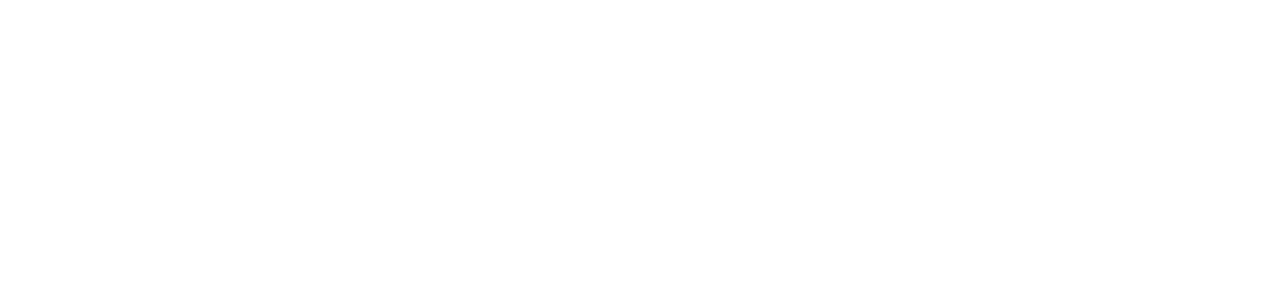
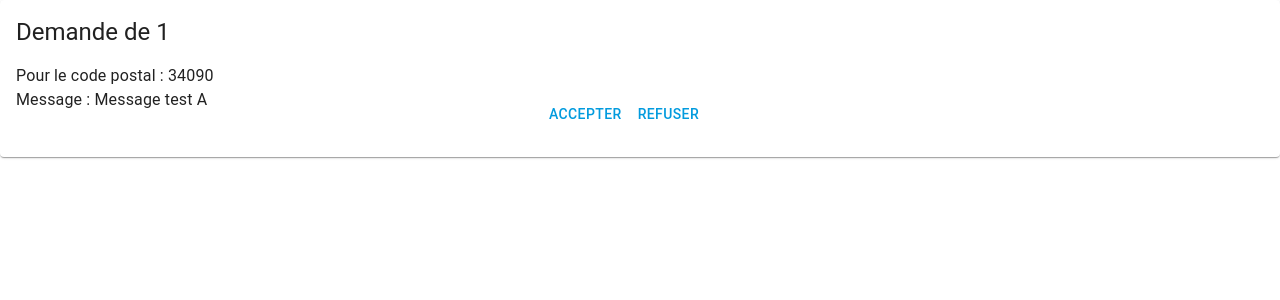
Before and after one commit to AxelCanton/polycovoit-react-web-app, a React (Create React App) app: page /waiting-reservations in a window 1280 px wide. Before the commit this address had no page. Shown: the top 300 px of the page. Built offline with nearby package versions, Linux system fonts and the light colour scheme.

Commit message:
waiting reservations page

```diff
--- a/src/App.tsx
+++ b/src/App.tsx
@@ -8,6 +8,7 @@
 import LoginPage from './pages/LoginPage/LoginPage';
 import MapPage from './pages/MapPage/MapPage';
 import SettingsPage from './pages/SettingsPage/SettingsPage';
+import WaitingReservationsPage from './pages/WaitingReservationsPage/WaitingReservationsPage';
 
 function App() {
 
@@ -18,6 +19,7 @@
       <Route path="/login" element={<LoginPage/>} />
       <Route path="/map" element={<MapPage/>} />
       <Route path="/asked-reservations" element={<AskedReservationsPage/>}/>
+      <Route path="/waiting-reservations" element={<WaitingReservationsPage/>}/>
       <Route path="/map" element={renderElement(<MapPage/>)} />
       <Route path="/settings" element={renderElement(<SettingsPage/>)} />
     </Routes>
--- a/src/components/AskedReservation/AskedReservation.tsx
+++ b/src/components/Reservation/AskedReservation.tsx
@@ -1,4 +1,4 @@
-import { IAskedReservationProps } from "./askedReservation.type";
+import { IAskedReservationProps } from "./reservation.type";
 import Card from '@mui/material/Card';
 import CardContent from '@mui/material/CardContent';
 import Typography from '@mui/material/Typography';
--- /dev/null
+++ b/src/components/Reservation/WaitingReservation.tsx
@@ -0,0 +1,37 @@
+import { Button, Card, CardContent, Grid, Typography } from "@mui/material";
+import { IWaitingReservationProps } from "./reservation.type";
+
+const WaitingReservation = (
+    {reservation}: IWaitingReservationProps
+) => {
+    return (
+        <Card>
+            <CardContent>
+                <Grid container spacing={2}>
+                    <Grid item xs={12}>
+                        <Typography variant="h5">
+                            Demande de {reservation.askingUser}
+                        </Typography>
+                    </Grid>
+                    <Grid item xs={12}>
+                        <Typography>
+                            Pour le code postal : {reservation.postalCode}
+                            <br/>
+                            Message : {reservation.message}
+                        </Typography>
+                    </Grid>
+                    <Grid container spacing={2} justifyContent="center">
+                            <Button>
+                                Accepter
+                            </Button>
+                            <Button>
+                                Refuser
+                            </Button>
+                    </Grid>
+                </Grid>
+            </CardContent>
+        </Card>
+    )
+}
+
+export default WaitingReservation;
--- a/src/pages/AskedReservationsPage/AskedReservationsPage.tsx
+++ b/src/pages/AskedReservationsPage/AskedReservationsPage.tsx
@@ -1,17 +1,17 @@
 import { useEffect, useState } from "react";
 import { useAppDispatch, useAppSelector } from "../../app/hooks";
-import AskedReservation from "../../components/AskedReservation/AskedReservation";
+import AskedReservation from "../../components/Reservation/AskedReservation";
 import { askedReservationFetch } from "../../thunks/AskedReservationThunk";
-import {IAskedReservation} from "../../components/AskedReservation/askedReservation.type"
+import {IReservation} from "../../components/Reservation/reservation.type"
 
 const AskedReservationsPage = () => {
 
     const dispatch = useAppDispatch()
 
-    useEffect(() => {
-        dispatch(askedReservationFetch())
-    }, [dispatch]
-    )
+    // useEffect(() => {
+    //     dispatch(askedReservationFetch())
+    // }, [dispatch]
+    // )
 
     //const reservations = useAppSelector((state) => state.askedReservationReducer.reservations);
 
@@ -22,7 +22,7 @@
             message: 'Message test A',
             accepted: 0,
             date: Date.prototype,
-            askingUser: 1,
+            askingUser: {},
             receivingUserGender: 'Homme',
             receivingUser: {},
         },{
@@ -31,7 +31,7 @@
             message: 'Message test B',
             accepted: -1,
             date: Date.prototype,
-            askingUser: 1,
+            askingUser: {},
             receivingUserGender: 'Homme',
             receivingUser:{} ,
         },{
@@ -40,7 +40,7 @@
             message: 'Message test C',
             accepted: 1,
             date: Date.prototype,
-            askingUser: 1,
+            askingUser: {},
             receivingUserGender: 'Femme',
             receivingUser: {
                 firstName : "Rudy"
--- a/src/pages/SettingsPage/ModalAddLocation/ModalAddLocation.tsx
+++ b/src/pages/SettingsPage/ModalAddLocation/ModalAddLocation.tsx
@@ -5,7 +5,7 @@
 import Modal from "../../../components/Modal/Modal";
 import { IJsonLocation } from "../../../interfaces/location.interface";
 import { locationCreateThunk, SUCCESS_CREATE_MESSAGE } from "../../../thunks/LocationsThunk";
-import { IModalAddLocationProps } from "./modalAddLocation";
+import { IModalAddLocationProps } from "./modalAddLocation.types";
 
 const ModalAddLocation = ({
     isVisible,
--- a/src/pages/SettingsPage/SettingsPage.tsx
+++ b/src/pages/SettingsPage/SettingsPage.tsx
@@ -3,7 +3,7 @@
 import { useAppDispatch } from "../../app/hooks";
 import Button from "../../components/Button/Button";
 import { fetchUserThunk } from "../../thunks/UserThunk";
-import ModalAddLocation from "./ModalAddLocation/ModalAddLocation";
+import ModalAddLocation from "./ModalAddLocation/ModalAddLocation"
 
 const SettingsPage = () => {
     const [locationFormVisible, setLocationFormVisible] = useState(false);
@@ -19,7 +19,7 @@
     return (
         <>
         <Button onClick={showLocationForm}>Ajouter une addresse</Button>
-        <ModalAddLocation isVisible={locationFormVisible} setIsVisible={setLocationFormVisible}/>
+        <ModalAddLocation isVisible={locationFormVisible} setIsVisible={setLocationFormVisible} />
         </>
     );
 }
--- /dev/null
+++ b/src/pages/WaitingReservationsPage/WaitingReservationsPage.tsx
@@ -0,0 +1,51 @@
+import { useAppDispatch } from "../../app/hooks";
+import WaitingReservation from "../../components/Reservation/WaitingReservation";
+
+const WaitingReservationsPage = () => {
+
+    const dispatch = useAppDispatch()
+
+    const reservations = [
+        {
+            id: 1,
+            postalCode: 34090,
+            message: 'Message test A',
+            accepted: 0,
+            date: Date.prototype,
+            askingUser: 1,
+            receivingUserGender: 'Homme',
+            receivingUser: {},
+        },{
+            id: 2,
+            postalCode: 34090,
+            message: 'Message test B',
+            accepted: -1,
+            date: Date.prototype,
+            askingUser: 1,
+            receivingUserGender: 'Homme',
+            receivingUser:{} ,
+        },{
+            id: 3,
+            postalCode: 34000,
+            message: 'Message test C',
+            accepted: 1,
+            date: Date.prototype,
+            askingUser: 1,
+            receivingUserGender: 'Femme',
+            receivingUser: {
+                firstName : "Rudy"
+            },
+        }]
+
+        return (
+            <div>
+                {reservations.map((reservation) => {
+                    if(reservation.accepted === 0){
+                        return <WaitingReservation reservation={reservation} key={reservation.id}></WaitingReservation>
+                    }
+                })}
+            </div>
+        )
+}
+
+export default WaitingReservationsPage;
--- a/src/slices/AskedReservationSlice.ts
+++ b/src/slices/AskedReservationSlice.ts
@@ -1,15 +1,15 @@
 import { createSlice, PayloadAction } from "@reduxjs/toolkit";
-import { IAskedReservation } from "../components/AskedReservation/askedReservation.type";
+import { IReservation } from "../components/Reservation/reservation.type";
 
 interface AskedReservationState {
     isLoading: boolean,
-    reservations: IAskedReservation[],
+    reservations: IReservation[],
     error: string
 }
 
 const initialState = {
     isLoading: false,
-    reservations: [] as IAskedReservation[],
+    reservations: [] as IReservation[],
 } as AskedReservationState
 
 const askedReservationSlice = createSlice({
@@ -19,7 +19,7 @@
         askedReservationFetchStart(state){
             state.isLoading = true;
         },
-        askedReservationFetchSuccess(state, action: PayloadAction<IAskedReservation[]>){
+        askedReservationFetchSuccess(state, action: PayloadAction<IReservation[]>){
             state.isLoading = false;
             state.reservations = action.payload;
         }
```
Also changed, not shown: src/components/Reservation/reservation.type.ts (renamed from src/components/AskedReservation/askedReservation.type.ts, +10 -2 lines), src/pages/SettingsPage/ModalAddLocation/modalAddLocation.types.ts (renamed from src/pages/SettingsPage/ModalAddLocation/modalAddLocation.ts), 1 other file (tests, documents, lock files or other folders).
